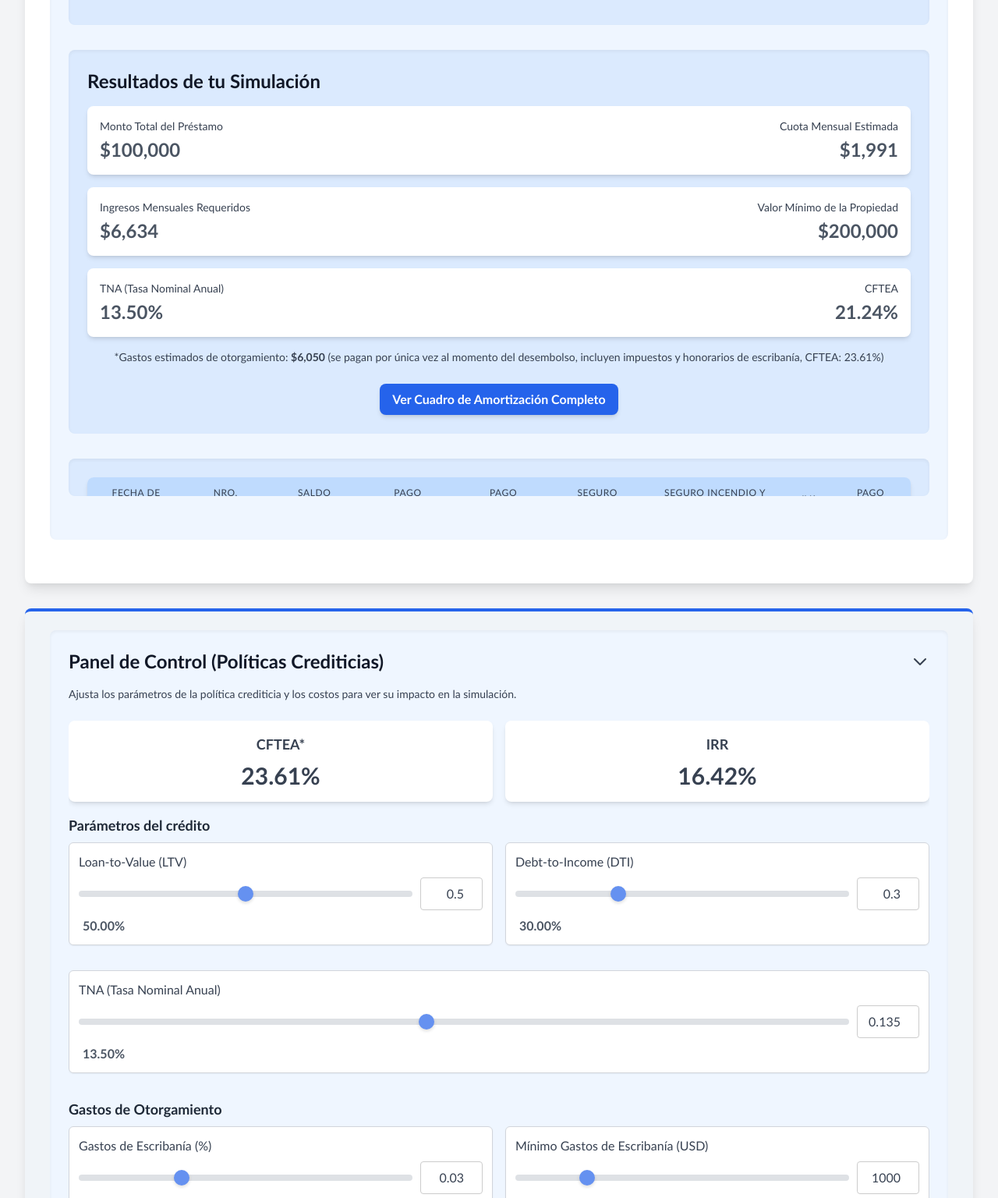
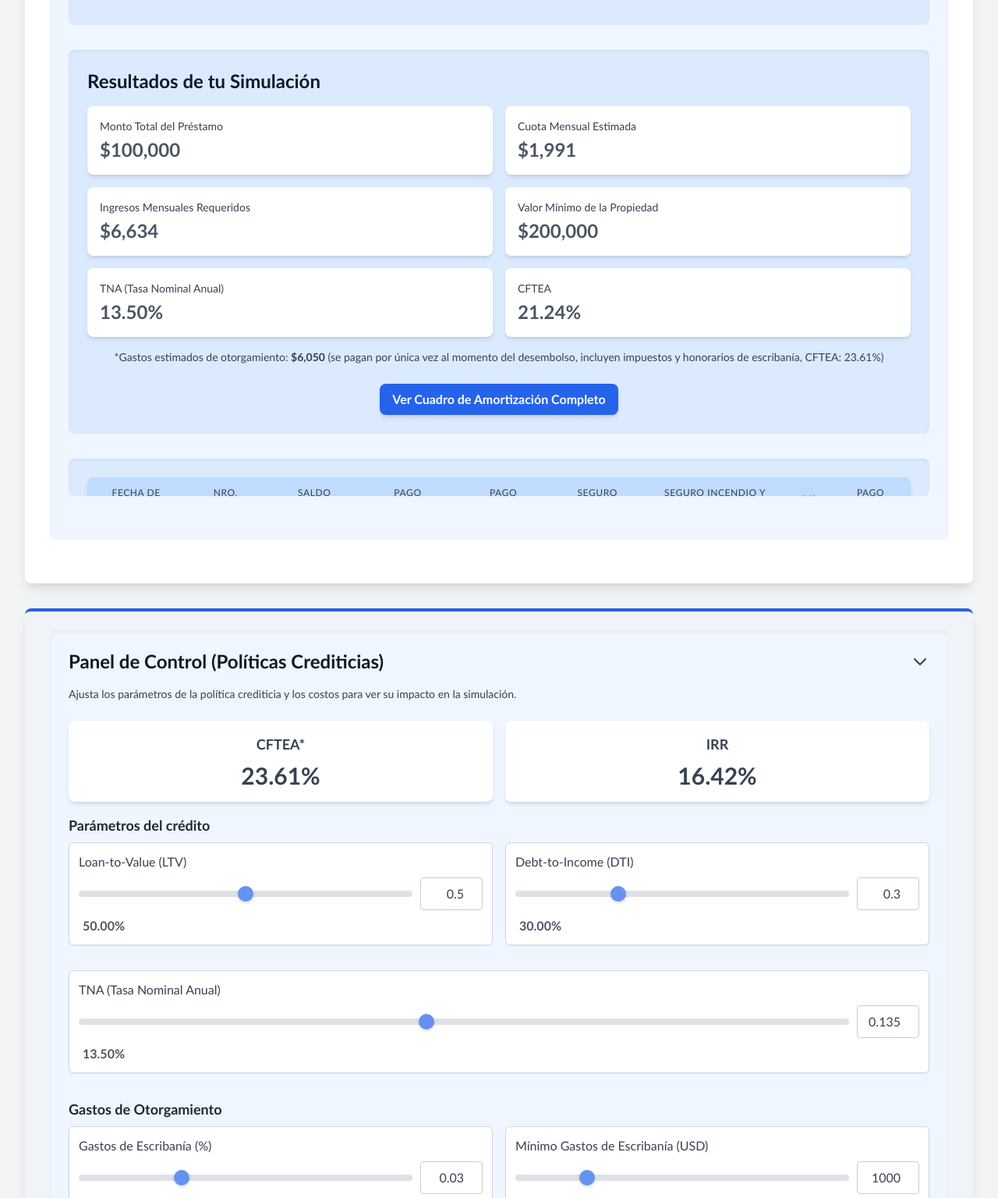
Before and after one commit to Manuk21980/simulador3, a plain HTML site: page index.html in a window 1280 px wide. Shown: the part 500-2036 px from the top of the page at 78% size. Drawn offline with nearby package versions, Linux system fonts and the light colour scheme.

Commit message:
Update index.html

```diff
--- a/index.html
+++ b/index.html
@@ -80,9 +80,8 @@
         }
         /* Collapsible section styling */
         .collapsible-content {
-            max-height: 1000px; /* Arbitrarily large value for expanded state */
-            overflow-y: auto; /* Changed from hidden to auto for vertical scrolling */
             transition: max-height 0.5s ease-out;
+            /* Removed max-height: 1000px and overflow-y: auto for natural scroll when expanded */
         }
         .collapsible-content.collapsed {
             max-height: 0;
@@ -192,39 +191,36 @@
                     <!-- Unified Output Section -->
                     <section class="mb-8 p-6 bg-blue-100 rounded-lg shadow-inner">
                         <h2 class="text-2xl font-semibold text-gray-900 mb-4">Resultados de tu Simulación</h2>
-                        <div class="grid grid-cols-1 gap-4">
-                            <!-- Monto Total del Préstamo & Cuota Mensual Estimada -->
-                            <div class="bg-white p-4 rounded-lg shadow-md flex flex-col sm:flex-row justify-between items-start sm:items-center">
-                                <div class="mb-2 sm:mb-0">
+                        <div class="grid grid-cols-1 sm:grid-cols-2 gap-4">
+                            <!-- Monto Total del Préstamo -->
+                            <div class="bg-white p-4 rounded-lg shadow-md">
                                 <p class="text-gray-700 text-sm">Monto Total del Préstamo</p>
                                 <p id="totalLoanAmount" class="text-2xl font-bold text-gray-600 mt-1"></p>
                             </div>
-                                <div class="sm:text-right">
+                            <!-- Cuota Mensual Estimada -->
+                            <div class="bg-white p-4 rounded-lg shadow-md">
                                 <p class="text-gray-700 text-sm">Cuota Mensual Estimada</p>
                                 <p id="monthlyPayment" class="text-2xl font-bold text-gray-600 mt-1"></p>
                             </div>
-                            </div>
-                            <!-- Ingresos Mensuales Requeridos & Valor Mínimo de la Propiedad -->
-                            <div class="bg-white p-4 rounded-lg shadow-md flex flex-col sm:flex-row justify-between items-start sm:items-center">
-                                <div class="mb-2 sm:mb-0">
+                            <!-- Ingresos Mensuales Requeridos -->
+                            <div class="bg-white p-4 rounded-lg shadow-md">
                                 <p class="text-gray-700 text-sm">Ingresos Mensuales Requeridos</p>
                                 <p id="minMonthlyIncome" class="text-2xl font-bold text-gray-600 mt-1"></p>
                             </div>
-                                <div class="sm:text-right">
+                            <!-- Valor Mínimo de la Propiedad -->
+                            <div class="bg-white p-4 rounded-lg shadow-md">
                                 <p class="text-gray-700 text-sm">Valor Mínimo de la Propiedad</p>
                                 <p id="minPropertyValue" class="text-2xl font-bold text-gray-600 mt-1"></p>
                             </div>
-                            </div>
-                            <!-- TNA & CFTEA -->
-                            <div class="bg-white p-4 rounded-lg shadow-md flex flex-col sm:flex-row justify-between items-start sm:items-center">
-                                <div class="mb-2 sm:mb-0">
+                            <!-- TNA -->
+                            <div class="bg-white p-4 rounded-lg shadow-md">
                                 <p class="text-gray-700 text-sm">TNA (Tasa Nominal Anual)</p>
                                 <p id="tnaDisplay" class="text-2xl font-bold text-gray-600 mt-1"></p>
                             </div>
-                                <div class="sm:text-right">
+                            <!-- CFTEA -->
+                            <div class="bg-white p-4 rounded-lg shadow-md">
                                 <p class="text-gray-700 text-sm">CFTEA</p>
                                 <p id="cfteaWithoutOrigination" class="text-2xl font-bold text-gray-600 mt-1"></p>
-                                </div>
                             </div>
                         </div>
                         <p id="originationCostsDisplay" class="text-gray-700 text-sm mt-4 text-center">
@@ -244,15 +240,15 @@
                             <table class="min-w-full divide-y divide-blue-200 table-fixed">
                                 <thead class="bg-blue-200">
                                     <tr>
-                                        <th scope="col" class="px-4 py-3 text-center text-xs font-medium text-gray-700 uppercase tracking-wider rounded-tl-lg w-1/9">Fecha de Pago</th>
-                                        <th scope="col" class="px-4 py-3 text-center text-xs font-medium text-gray-700 uppercase tracking-wider w-1/9">Nro. Cuota</th>
-                                        <th scope="col" class="px-4 py-3 text-center text-xs font-medium text-gray-700 uppercase tracking-wider w-1/9">Saldo Deudor</th>
-                                        <th scope="col" class="px-4 py-3 text-center text-xs font-medium text-gray-700 uppercase tracking-wider w-1/9">Pago Capital</th>
-                                        <th scope="col" class="px-4 py-3 text-center text-xs font-medium text-gray-700 uppercase tracking-wider w-1/9">Pago Intereses</th>
-                                        <th scope="col" class="px-4 py-3 text-center text-xs font-medium text-gray-700 uppercase tracking-wider w-1/9">Seguro Vida</th>
-                                        <th scope="col" class="px-4 py-3 text-center text-xs font-medium text-gray-700 uppercase tracking-wider w-1/9">Seguro Incendio y Admin.</th>
-                                        <th scope="col" class="px-4 py-3 text-center text-xs font-medium text-gray-700 uppercase tracking-wider w-1/9">IVA</th>
-                                        <th scope="col" class="px-4 py-3 text-center text-xs font-medium text-gray-700 uppercase tracking-wider w-1/9">Pago Total</th>
+                                        <th scope="col" class="px-4 py-3 text-center text-xs font-medium text-gray-700 uppercase tracking-wider w-1/8">Fecha de Pago</th>
+                                        <th scope="col" class="px-4 py-3 text-center text-xs font-medium text-gray-700 uppercase tracking-wider w-1/8">Nro. Cuota</th>
+                                        <th scope="col" class="px-4 py-3 text-center text-xs font-medium text-gray-700 uppercase tracking-wider w-1/8">Saldo Deudor</th>
+                                        <th scope="col" class="px-4 py-3 text-center text-xs font-medium text-gray-700 uppercase tracking-wider w-1/8">Pago Capital</th>
+                                        <th scope="col" class="px-4 py-3 text-center text-xs font-medium text-gray-700 uppercase tracking-wider w-1/8">Pago Intereses</th>
+                                        <th scope="col" class="px-4 py-3 text-center text-xs font-medium text-gray-700 uppercase tracking-wider w-1/8">Seguro Vida</th>
+                                        <th scope="col" class="px-4 py-3 text-center text-xs font-medium text-gray-700 uppercase tracking-wider w-1/8">Seguro Incendio y Admin.</th>
+                                        <th scope="col" class="px-4 py-3 text-center text-xs font-medium text-gray-700 uppercase tracking-wider w-1/8">IVA</th>
+                                        <th scope="col" class="px-4 py-3 text-center text-xs font-medium text-gray-700 uppercase tracking-wider w-1/8">Pago Total</th>
                                     </tr>
                                 </thead>
                                 <tbody id="amortizationTableBody" class="bg-white divide-y divide-blue-200">
@@ -260,7 +256,7 @@
                                 </tbody>
                             </table>
                         </div>
-                        <div class="mt-6 text-center">
+                        <div class="text-center mt-4">
                             <button id="downloadAmortizationCsvBtn" class="bg-blue-600 hover:bg-blue-700 text-white font-bold py-2 px-4 rounded-lg shadow-md transition duration-300 ease-in-out">
                                 Descargar Cuadro de Amortización (CSV)
                             </button>
@@ -428,8 +424,8 @@
                     </div>
 
                     <!-- BB Cash Flow Table Section - Collapsible -->
-                    <section id="bbCashFlowTableSection" class="mb-8 p-6 bg-blue-100 rounded-lg shadow-inner collapsible-content collapsed mt-4">
-                        <h3 class="text-2xl font-semibold text-gray-900 mb-4" id="bbCashFlowTableTitle" style="display: none;">Detalle del Flujo de Pagos (BB)</h3>
+                    <section id="bbCashFlowTableSection" class="mb-8 p-6 bg-blue-100 rounded-lg shadow-inner collapsible-content"> <!-- Removed 'collapsed' class here -->
+                        <h3 class="text-2xl font-semibold text-gray-900 mb-4" id="bbCashFlowTableTitle">Detalle del Flujo de Pagos (BB)</h3>
                         <div class="table-container rounded-lg shadow-md">
                             <table class="min-w-full divide-y divide-blue-200 table-fixed">
                                 <thead class="bg-blue-200">
@@ -704,6 +700,11 @@
 
             tempAmortizationDataForCFTEA = []; // Reinitialize here, outside the loop
 
+            // Declare ivaOnIntereses and ivaOnServicingFee inside the function scope
+            let ivaOnIntereses;
+            let ivaOnServicingFee;
+            let totalIVA;
+
             for (let i = 1; i <= loanTermMonths; i++) {
                 const interestPayment = currentBalance * monthlyTNA;
                 const capitalPayment = monthlyPaymentPrincipalInterest - interestPayment;
@@ -722,9 +723,10 @@
 
                 const servicingFee = currentServicingFeeUSD;
 
-                const ivaOnInterests = interestPayment * IVA_RATE;
-                const ivaOnServicingFee = servicingFee * IVA_RATE;
-                const totalIVA = ivaOnInterests + ivaOnServicingFee;
+                // Assign values to the already declared variables
+                ivaOnIntereses = interestPayment * IVA_RATE;
+                ivaOnServicingFee = servicingFee * IVA_RATE;
+                totalIVA = ivaOnIntereses + ivaOnServicingFee;
 
                 const totalMonthlyPayment = actualMonthlyPaymentPrincipalInterest + totalLifeInsurance + totalFireInsurance + servicingFee + totalIVA;
 
@@ -755,7 +757,7 @@
                 tempAmortizationDataForCFTEA.push({
                     cfteaCapitalPayment: actualCapitalPayment,
                     cfteaInterestPayment: interestPayment,
-                    cfteaIvaOnInterests: ivaOnInterests,
+                    cfteaIvaOnInterests: ivaOnIntereses,
                     cfteaLifeInsurance: totalLifeInsurance, // Use total client paid for CFTEA
                     cfteaFireInsurance: totalFireInsurance, // Use total client paid for CFTEA
                     cfteaServicingFee: servicingFee
@@ -775,7 +777,7 @@
                     // Store individual components for CFTEA recalculation
                     cfteaCapitalPayment: actualCapitalPayment,
                     cfteaInterestPayment: interestPayment,
-                    cfteaIvaOnInterests: ivaOnInterests,
+                    cfteaIvaOnInterests: ivaOnIntereses,
                     cfteaLifeInsurance: totalLifeInsurance,
                     cfteaFireInsurance: totalFireInsurance,
                     cfteaServicingFee: servicingFee
```
Lines whose indentation alone changed are shown as unchanged.
